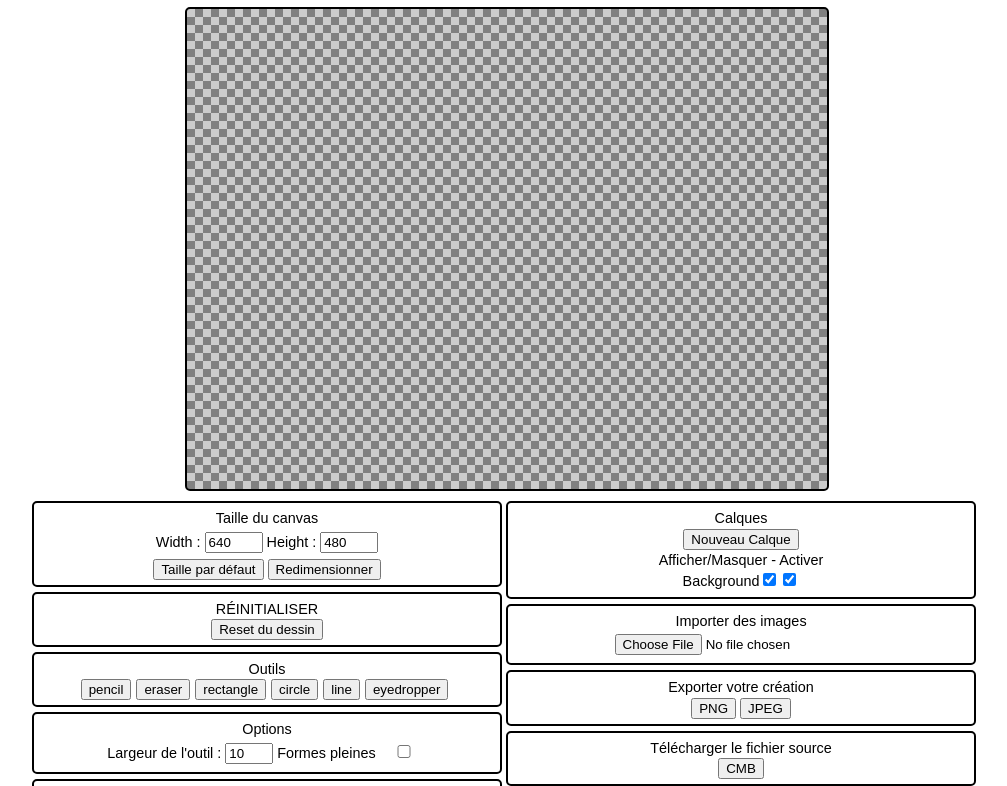
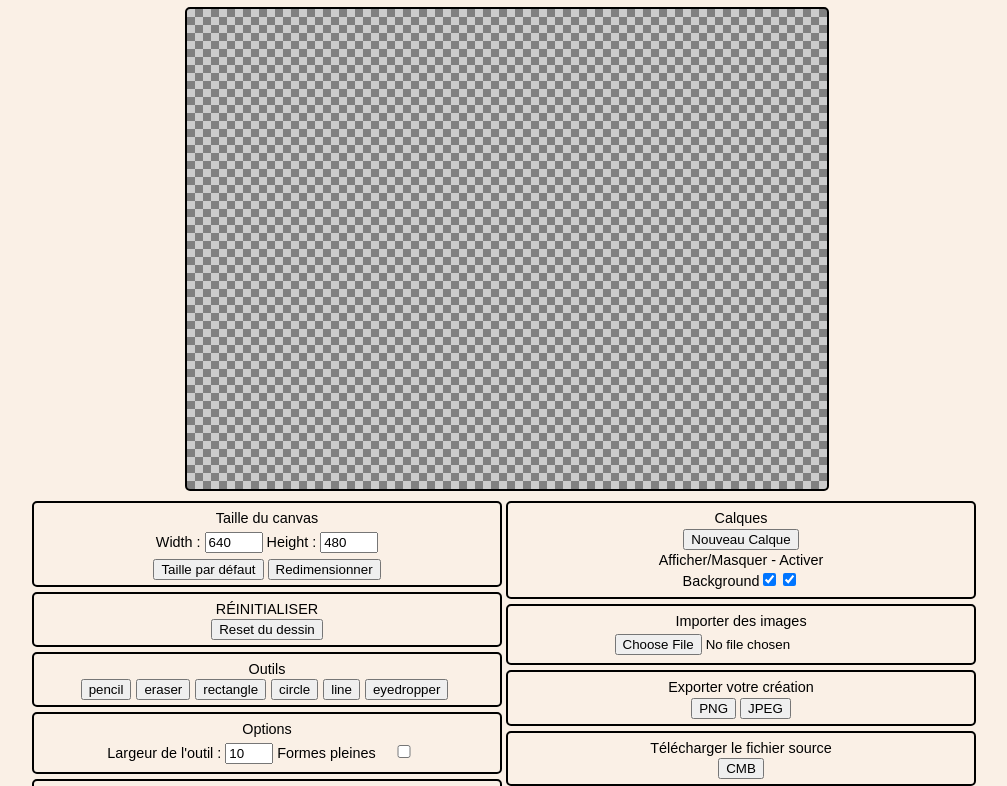
Before and after one commit to LeReverandNox/My_Paint, a plain HTML site: page index.html in a window 1280 px wide. Shown: the part 61-847 px from the top of the page, without its empty margins (133-1140 px from the left). Drawn offline with Linux system fonts and the light colour scheme.

Commit message:
Et rajout d'une background color pour faire joli, ou pas...

```diff
--- a/style/style.css
+++ b/style/style.css
@@ -51,6 +51,7 @@ table {
 body {
     font-family: sans-serif;
     font-size: 0.9em;
+    background-color: linen;
 }
 .main-wrapper {
     width: 950px;
```
